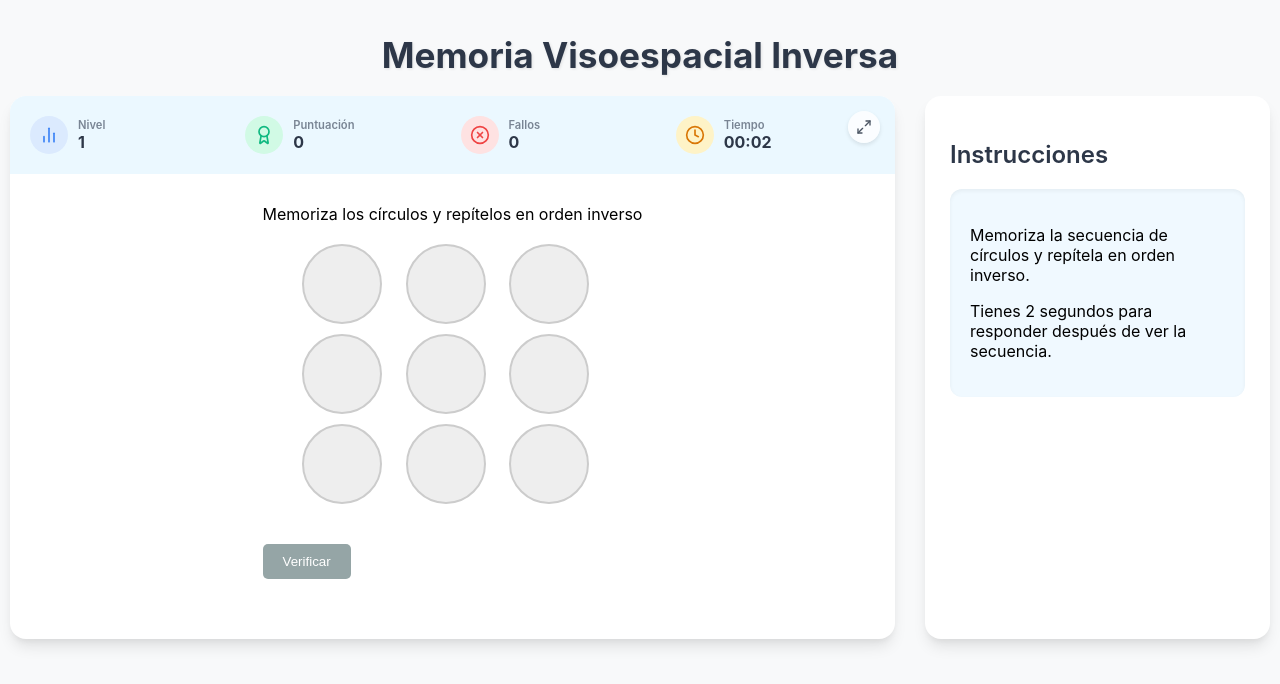
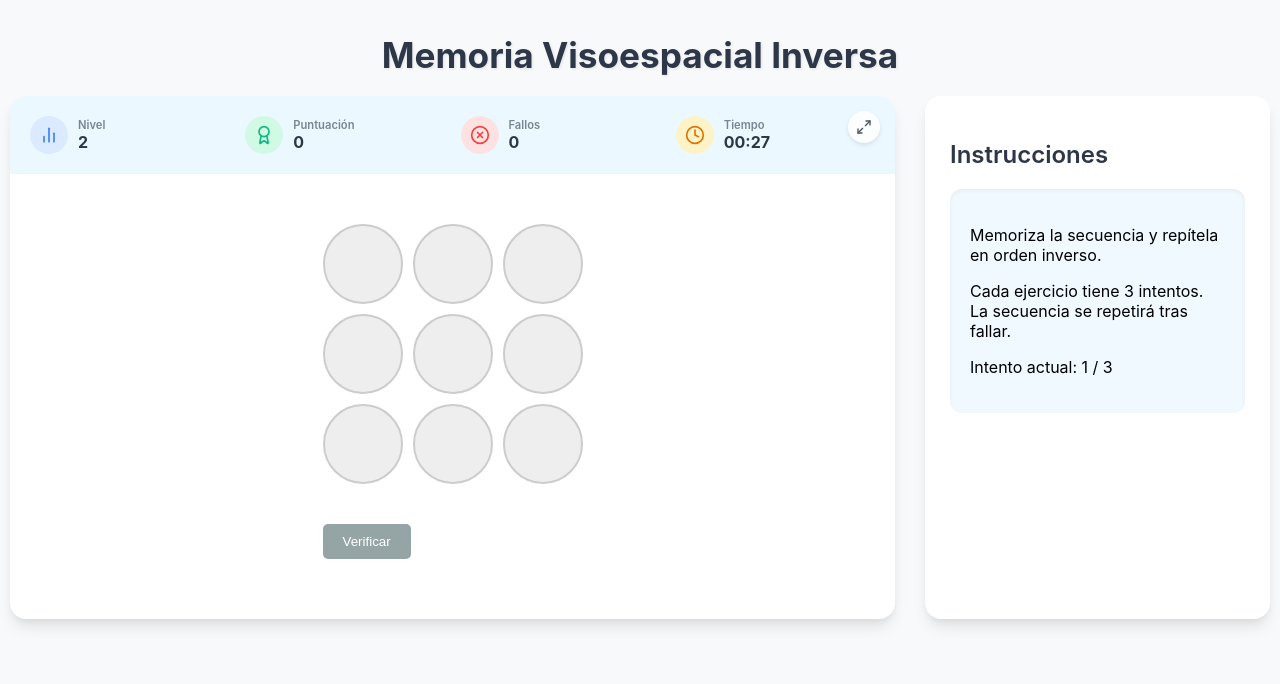
Before and after one commit to RoseRossi/Entrenamiento_Cognitivo, a React (Create React App) app: page /juego/8 in a window 1280 px wide. Shown: the top 684 px of the page. Built offline with nearby package versions, Linux system fonts and the light colour scheme.

Commit message:
Game 8 update

```diff
--- a/src/components/modules/Games/juego8/Juego8.jsx
+++ b/src/components/modules/Games/juego8/Juego8.jsx
@@ -1,188 +1,175 @@
+// Juego8.jsx (finaliza el juego tras 3 fallos en un solo ejercicio)
 import React, { useState, useEffect, useCallback } from "react";
-import { patrones, verificarRespuesta } from "./juego8_funciones";
+import { generarEjercicios, verificarRespuesta } from "./juego8_funciones";
 import "./juego8_estilos.css";
 import GameLayout from "../GameLayout";
 
 const Juego8 = () => {
-  const [nivel, setNivel] = useState(1);
-  const [puntuacion, setPuntuacion] = useState(0);
-  const [tiempo, setTiempo] = useState(5);
-  const [fallosSeguidos, setFallosSeguidos] = useState(0);
+  const [ejercicios] = useState(generarEjercicios());
+  const [indiceActual, setIndiceActual] = useState(0);
   const [respuestaUsuario, setRespuestaUsuario] = useState([]);
   const [mostrarSecuencia, setMostrarSecuencia] = useState(true);
+  const [celdasActivas, setCeldasActivas] = useState([]);
+  const [intentosRestantes, setIntentosRestantes] = useState(3);
+  const [puntosTotales, setPuntosTotales] = useState(0);
+  const [puntosMaximos, setPuntosMaximos] = useState(0);
+  const [tiempo, setTiempo] = useState(30);
   const [juegoTerminado, setJuegoTerminado] = useState(false);
-  const [celdasActivas, setCeldasActivas] = useState([]);
+  const [mensaje, setMensaje] = useState("");
+  const [falloContador, setFalloContador] = useState(0);
+  const [tiempoBase, setTiempoBase] = useState(30);
 
-  const patronActual = patrones.find(p => p.nivel === nivel);
+  const ejercicio = ejercicios[indiceActual];
 
-  const reiniciarNivel = useCallback(() => {
+  const mostrarSecuenciaEjercicio = useCallback(() => {
     setMostrarSecuencia(true);
     setRespuestaUsuario([]);
-    setTiempo(5);
-  }, []);
+    ejercicio.secuencia.forEach((pos, i) => {
+      setTimeout(() => {
+        setCeldasActivas([pos]);
+        setTimeout(() => setCeldasActivas([]), 500);
+      }, i * 800);
+    });
 
-  const reiniciarJuego = () => {
-    setNivel(1);
-    setPuntuacion(0);
-    setTiempo(5);
-    setFallosSeguidos(0);
+    const totalDuracion = ejercicio.secuencia.length * 800;
+    setTimeout(() => {
+      setMostrarSecuencia(false);
+    }, totalDuracion);
+  }, [ejercicio]);
+
+  const reiniciarIntento = useCallback(() => {
+    setMensaje("Intenta de nuevo. Observa la secuencia otra vez.");
+    setTimeout(() => {
+      setMensaje("");
+      setTiempoBase(15); // o el valor correcto para ese intento
+      setTiempo(15);
+      mostrarSecuenciaEjercicio();
+    }, 1000);
+  }, [mostrarSecuenciaEjercicio]);
+
+  const terminarJuego = useCallback(() => {
+    setPuntosMaximos(p => p + ejercicio.amplitud);
+    setJuegoTerminado(true);
+  }, [ejercicio.amplitud]);
+
+  const avanzarEjercicio = () => {
+    setPuntosMaximos(p => p + ejercicio.amplitud);
+    setIndiceActual(i => i + 1);
+    setIntentosRestantes(3);
     setRespuestaUsuario([]);
-    setMostrarSecuencia(true);
-    setJuegoTerminado(false);
-    setCeldasActivas([]);
+    setTiempoBase(30); // o el valor para nuevos ejercicios
+    setTiempo(30);
+    setMensaje("");
   };
+
+  const verificarYProcesar = () => {
+    const esCorrecta = verificarRespuesta(respuestaUsuario, ejercicio.secuencia);
+
+    if (esCorrecta) {
+      const puntosObtenidos = ejercicio.amplitud - (3 - intentosRestantes);
+      setPuntosTotales(p => p + puntosObtenidos);
+      if (indiceActual + 1 >= ejercicios.length) {
+        terminarJuego();
+      } else {
+        avanzarEjercicio();
+      }
+    } else {
+      setFalloContador(f => f + 1);
+      if (intentosRestantes > 1) {
+        setIntentosRestantes(i => i - 1);
+        reiniciarIntento();
+      } else {
+        terminarJuego();
+      }
+    }
+  };
+
+  const generarAnalisis = () => {
+    if (!juegoTerminado) return "";
+    const porcentaje = Math.round((puntosTotales / puntosMaximos) * 100);
+    return `Obtuviste ${puntosTotales} de ${puntosMaximos} puntos posibles. Rendimiento: ${porcentaje}%.`;
+  };
+
+  useEffect(() => {
+    if (ejercicio && !juegoTerminado) {
+      mostrarSecuenciaEjercicio();
+    }
+  }, [ejercicio, indiceActual, juegoTerminado, mostrarSecuenciaEjercicio]);
+
+  useEffect(() => {
+    if (mostrarSecuencia || juegoTerminado) return;
+    const timer = setTimeout(() => {
+      if (tiempo > 0) {
+        setTiempo(t => t - 1);
+      } else {
+        if (intentosRestantes > 1) {
+          setIntentosRestantes(i => i - 1);
+          reiniciarIntento();
+        } else {
+          terminarJuego();
+        }
+      }
+    }, 1000);
+    return () => clearTimeout(timer);
+  }, [tiempo, mostrarSecuencia, juegoTerminado, intentosRestantes, reiniciarIntento, terminarJuego]);
 
   const manejarSeleccion = (posicion) => {
     if (mostrarSecuencia || juegoTerminado) return;
     setRespuestaUsuario([...respuestaUsuario, posicion]);
   };
 
-  const manejarRespuestaIncompleta = useCallback(() => {
-    const nuevosFallos = fallosSeguidos + 1;
-    setFallosSeguidos(nuevosFallos);
-
-    if (nuevosFallos >= 3) {
-      setJuegoTerminado(true);
-    } else {
-      reiniciarNivel();
-    }
-  }, [fallosSeguidos, reiniciarNivel]);
-
-  const verificarYAvanzar = () => {
-    const esCorrecta = verificarRespuesta(respuestaUsuario, patronActual.secuencia);
-
-    if (esCorrecta) {
-      setPuntuacion(p => p + nivel * 2);
-      setFallosSeguidos(0);
-
-      if (nivel >= patrones.length) {
-        setJuegoTerminado(true);
-      } else {
-        setNivel(n => n + 1);
-      }
-    } else {
-      const nuevosFallos = fallosSeguidos + 1;
-      setFallosSeguidos(nuevosFallos);
-
-      if (nuevosFallos >= 3) {
-        setJuegoTerminado(true);
-      } else {
-        reiniciarNivel();
-      }
-    }
-  };
-
-  const generarAnalisis = () => {
-    if (juegoTerminado) {
-      if (nivel > patrones.length) {
-        return "¡Excelente! Dominaste todos los niveles de memoria inversa.";
-      } else if (fallosSeguidos >= 3) {
-        return "Has cometido tres errores seguidos. Practica más para mejorar tu memoria inversa.";
-      } else {
-        return `Llegaste al nivel ${nivel}. Sigue entrenando para superar el nivel ${patrones.length}.`;
-      }
-    }
-    return "";
-  };
-
-  useEffect(() => {
-    if (!patronActual || juegoTerminado) return;
-
-    setMostrarSecuencia(true);
-    setRespuestaUsuario([]);
-    setCeldasActivas([]);
-
-    patronActual.secuencia.forEach((pos, i) => {
-      setTimeout(() => {
-        setCeldasActivas([pos]);
-        setTimeout(() => {
-          setCeldasActivas([]);
-        }, 500);
-      }, i * 800);
-    });
-
-    const totalDuracion = patronActual.secuencia.length * 800;
-    const timer = setTimeout(() => {
-      setMostrarSecuencia(false);
-      setTiempo(5);
-    }, totalDuracion);
-
-    return () => clearTimeout(timer);
-  }, [nivel, juegoTerminado, patronActual]);
-
-  useEffect(() => {
-    if (mostrarSecuencia || juegoTerminado) return;
-
-    const timer = setTimeout(() => {
-      if (tiempo > 0) {
-        setTiempo(t => t - 1);
-      } else {
-        manejarRespuestaIncompleta();
-      }
-    }, 1000);
-
-    return () => clearTimeout(timer);
-  }, [tiempo, mostrarSecuencia, juegoTerminado, manejarRespuestaIncompleta]);
-
-  const renderCuadricula = () => {
-    return (
+  const renderCuadricula = () => (
     <div className="cuadricula-memoria">
-        {[0, 1, 2, 3, 4, 5, 6, 7, 8].map((pos) => (
+      {[...Array(9).keys()].map((pos) => (
         <button
           key={pos}
-            className={`celda ${
-              (mostrarSecuencia && celdasActivas.includes(pos)) ? "activo" : ""
-            } ${
-              respuestaUsuario.includes(pos) ? "seleccionado" : ""
-            }`}
+          className={`celda ${celdasActivas.includes(pos) ? "activo" : ""} ${respuestaUsuario.includes(pos) ? "seleccionado" : ""}`}
           onClick={() => manejarSeleccion(pos)}
           disabled={mostrarSecuencia}
         />
       ))}
     </div>
   );
+
+  const reiniciarJuego = () => {
+    window.location.reload();
   };
 
   return (
     <GameLayout
       title="Memoria Visoespacial Inversa"
-      description={
-        <>
-          <p>Memoriza la secuencia de círculos y repítela en orden inverso.</p>
-          <p>Tienes {tiempo} segundos para responder después de ver la secuencia.</p>
-        </>
-      }
+      description={<>
+        <p>Memoriza la secuencia y repítela en orden inverso.</p>
+        <p>Cada ejercicio tiene 3 intentos. La secuencia se repetirá tras fallar.</p>
+        <p>Intento actual: {4 - intentosRestantes} / 3</p>
+        {mensaje && <p style={{ color: 'orange', fontWeight: 'bold' }}>{mensaje}</p>}
+      </>}
       stats={{
-        nivel,
-        puntuacion,
-        fallos: fallosSeguidos,
-        tiempo: mostrarSecuencia ? "--" : tiempo
+        nivel: ejercicio?.amplitud,
+        puntuacion: puntosTotales,
+        fallos: (indiceActual * 3) - puntosTotales,
+        tiempo: mostrarSecuencia ? tiempoBase : tiempo
       }}
       gameOver={juegoTerminado}
       finalStats={{
-        completed: nivel > patrones.length,
-        level: nivel,
-        score: puntuacion,
-        mistakes: fallosSeguidos,
+        completed: !juegoTerminado ? false : true,
+        level: ejercicio?.amplitud,
+        score: puntosTotales,
+        mistakes: puntosMaximos - puntosTotales,
         timeRemaining: tiempo
       }}
       onRestart={reiniciarJuego}
       analysis={generarAnalisis()}
-      onFallo={fallosSeguidos}
-      onCorrectAnswer={puntuacion}
+      onFallo={falloContador}
+      onCorrectAnswer={puntosTotales}
     >
-      {!juegoTerminado && patronActual && (
+      {!juegoTerminado && ejercicio && (
         <div className="juego8-container">
-          <div className="instruccion">
-            {patronActual.instruccion}
-          </div>
-
           {renderCuadricula()}
-
           {!mostrarSecuencia && (
             <button
               className="boton-verificar"
-              onClick={verificarYAvanzar}
+              onClick={verificarYProcesar}
               disabled={respuestaUsuario.length === 0}
             >
               Verificar
--- a/src/components/modules/Games/juego8/juego8_funciones.js
+++ b/src/components/modules/Games/juego8/juego8_funciones.js
@@ -1,20 +1,45 @@
-// Generador de secuencias aleatorias (ej. [2, 4, 1] para nivel 3)
-const generarSecuencia = (longitud) => {
-    const posiciones = [0, 1, 2, 3, 4, 5, 6, 7, 8];
-    const secuenciaMezclada = posiciones.sort(() => Math.random() - 0.5);
-    return secuenciaMezclada.slice(0, longitud);
-  };
+// Genera dinámicamente ejercicios con amplitudes de 2 a 7
+export const generarEjercicios = () => {
+  const ejercicios = [];
 
-  // Datos del juego: Secuencias por nivel (longitud creciente)
-  export const patrones = Array.from({ length: 10 }, (_, i) => ({
-    nivel: i + 1,
-    secuencia: generarSecuencia(i + 2), // empieza con longitud 2
-    instruccion: "Memoriza los círculos y repítelos en orden inverso",
-  }));
+  // 3 ejercicios de entrenamiento con amplitud 2
+  for (let i = 0; i < 3; i++) {
+    ejercicios.push({
+      amplitud: 2,
+      secuencia: generarSecuenciaAleatoria(2)
+    });
+  }
 
-  // Verifica si la respuesta del usuario es la secuencia invertida
-  export const verificarRespuesta = (respuestaUsuario, secuenciaCorrecta) => {
-    const secuenciaInvertida = [...secuenciaCorrecta].reverse();
-    if (respuestaUsuario.length !== secuenciaInvertida.length) return false;
-    return respuestaUsuario.every((val, i) => val === secuenciaInvertida[i]);
-  };
+  // Ejercicios de amplitud creciente desde 3 hasta 7
+  for (let amplitud = 3; amplitud <= 7; amplitud++) {
+    ejercicios.push({
+      amplitud,
+      secuencia: generarSecuenciaAleatoria(amplitud)
+    });
+  }
+
+  return ejercicios;
+};
+
+// Genera una secuencia aleatoria sin repeticiones de posiciones del 0 al 8
+export const generarSecuenciaAleatoria = (longitud) => {
+  const posiciones = [...Array(9).keys()]; // [0,1,2,3,4,5,6,7,8]
+  const secuencia = [];
+
+  while (secuencia.length < longitud) {
+    const indice = Math.floor(Math.random() * posiciones.length);
+    const valor = posiciones[indice];
+    if (!secuencia.includes(valor)) {
+      secuencia.push(valor);
+    }
+  }
+
+  return secuencia;
+};
+
+
+// Verifica si la respuesta ingresada es igual a la secuencia inversa
+export const verificarRespuesta = (respuesta, secuenciaOriginal) => {
+  const invertida = [...secuenciaOriginal].reverse();
+  return JSON.stringify(respuesta) === JSON.stringify(invertida);
+};
```
Lines whose indentation alone changed are shown as unchanged.
